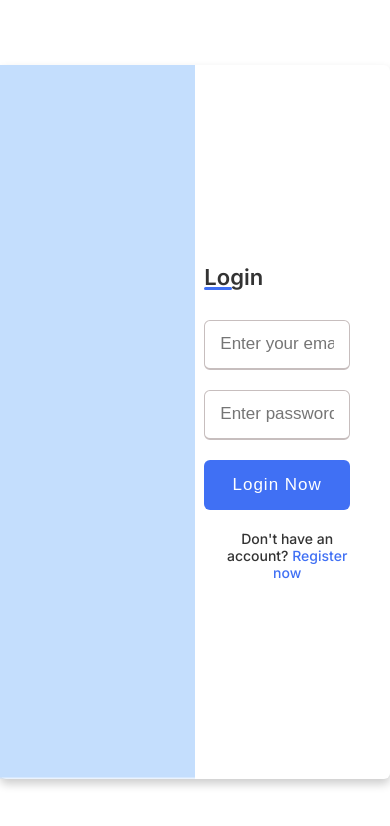
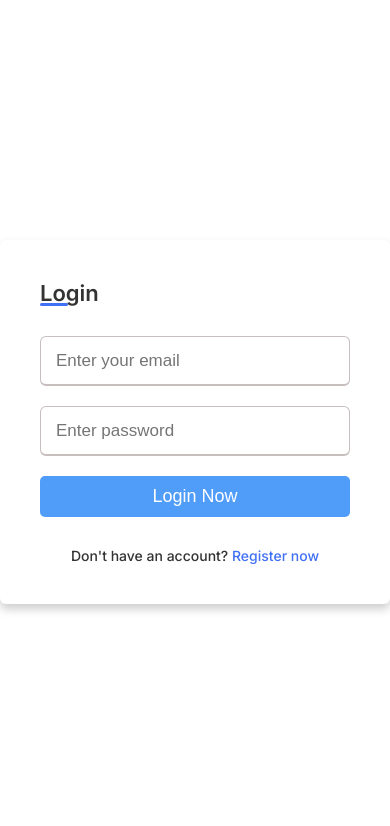
Before and after one commit to huyhoang-123/Landing-Page, a website: page screen/Register.html in a window 390 px wide. Drawn offline with Linux system fonts and the light colour scheme.

Commit message:
fix responsive for resgier/login page

```diff
--- a/assets/sass/style.scss
+++ b/assets/sass/style.scss
@@ -487,7 +487,7 @@ header {
   }
 }
 
-//Login-page
+//Login/Register-page
 .form-validation {
   position: absolute;
   display: flex;
@@ -507,12 +507,12 @@ header {
   .cover-img {
     position: absolute;
     top: 0;
-    left: 0;
+    left: 50%;
     width: 50%;
     height: 100%;
     z-index: 100;
       transition: all 1s ease;
-  transform-origin: right;
+  transform-origin: left;
   transform-style: preserve-3d;
     img{
       height: 100%;
@@ -537,7 +537,7 @@ header {
   form {
     margin-top: 3rem;
   }
-  &__box {
+  &__field-box {
     height: 5rem;
     margin: 2rem 0;
     input {
@@ -557,31 +557,27 @@ header {
         border-color: #4070f4;
       }
     }
-    &.button {
-      input {
-        color: #fff;
-        letter-spacing: 1px;
-        border: none;
-        background: #4070f4;
+  }
+  &__button {
         cursor: pointer;
+        width: 100%;
         &:hover {
           background: #0e4bf1;
         }
-      }
     }
-  }
   &__policy {
     display: flex;
     align-items: center;
+    column-gap: 0.5rem;
+    margin-bottom: 1rem;
   }
-  h3 {
+  p {
     color: #707070;
     font-size: 1.4rem;
     font-weight: 500;
-    margin-left: 1rem;
   }
   &__login {
-    h3 {
+    p {
       color: #333;
       width: 100%;
       text-align: center;
@@ -594,6 +590,11 @@ header {
       }
     }
   }
+  @media (max-width: 768px) {
+   .register-form,.Login-form {
+    width: 100%;
+   }
+  }
 }
 .active{
   transform: rotateY(-180deg);
--- a/screen/Register.html
+++ b/screen/Register.html
@@ -1,11 +1,11 @@
 <!DOCTYPE html>
 <html lang="en">
   <head>
-    <meta charset="UTF-8">
-    <meta name="viewport" content="width=device-width, initial-scale=1.0">
+    <meta charset="UTF-8" />
+    <meta name="viewport" content="width=device-width, initial-scale=1.0" />
     <link rel="icon" href="../assets/images/LogoIcon.png" />
     <link rel="stylesheet" href="/assets/sass/style.css" />
-    <title>Login</title>
+    <title id="pageTitle">Login</title>
     <link
       rel="stylesheet"
       href="https://cdnjs.cloudflare.com/ajax/libs/font-awesome/7.0.0/css/all.min.css"
@@ -23,55 +23,57 @@
   <body>
     <div class="form-validation">
       <div class="cover-img">
-        <img src="/assets/images/Image-container.png" alt="">
+        <img src="/assets/images/Image-container.png" alt="cover-img" />
       </div>
       <div class="register-form">
         <h2>Registration</h2>
         <form action="#">
-      <div class="form-validation__box">
-        <input type="text" placeholder="Enter your name" required>
+          <div class="form-validation__field-box">
+            <input type="text" placeholder="Enter your name" required />
           </div>
-      <div class="form-validation__box">
-        <input type="email" placeholder="Enter your email" required>
+          <div class="form-validation__field-box">
+            <input type="email" placeholder="Enter your email" required />
           </div>
-       <div class="form-validation__box">
-        <input type="text" placeholder="Address" required>
+          <div class="form-validation__field-box">
+            <input type="text" placeholder="Address" required />
           </div>
-       <div class="form-validation__box">
-        <input type="tel" placeholder="Phone Number" required >
+          <div class="form-validation__field-box">
+            <input type="tel" placeholder="Phone Number" required />
           </div>
-      <div class="form-validation__box">
-        <input type="password" placeholder="Create password" required>
+          <div class="form-validation__field-box">
+            <input type="password" placeholder="Create password" required />
           </div>
-      <div class="form-validation__box">
-        <input type="password" placeholder="Confirm password" required>
+          <div class="form-validation__field-box">
+            <input type="password" placeholder="Confirm password" required />
           </div>
           <div class="form-validation__policy">
-        <input type="checkbox">
-        <h3>I accept all terms & condition</h3>
+            <input type="checkbox" />
+            <p>I accept all terms & condition</p>
           </div>
-      <div class="form-validation__box button">
-        <input type="Submit" value="Register Now">
-      </div>
+          <button class="form-validation__button">Register Now</button>
           <div class="form-validation__login">
-        <h3>Already have an account? <a href="#" onclick="toggleMenu()">Login now</a></h3>
+            <p>
+              Already have an account?
+              <a href="#" onclick="toggleButton('Login')">Login now</a>
+            </p>
           </div>
         </form>
       </div>
       <div class="Login-form">
         <h2>Login</h2>
         <form action="#">
-      <div class="form-validation__box">
-        <input type="email" placeholder="Enter your email" required>
+          <div class="form-validation__field-box">
+            <input type="email" placeholder="Enter your email" required />
           </div>
-      <div class="form-validation__box">
-        <input type="password" placeholder="Enter password" required>
+          <div class="form-validation__field-box">
+            <input type="password" placeholder="Enter password" required />
           </div>
-      <div class="form-validation__box button">
-        <input type="Submit" value="Login Now">
-      </div>
+          <button class="form-validation__button">Login Now</button>
           <div class="form-validation__login">
-        <h3>Don't have an account? <a href="#" onclick="toggleMenu()">Register now</a></h3>
+            <p>
+              Don't have an account?
+              <a href="#" onclick="toggleButton('Register')">Register now</a>
+            </p>
           </div>
         </form>
       </div>
--- a/script/script.js
+++ b/script/script.js
@@ -1,9 +1,43 @@
-const navigate =(url)=>{
+const menu = document.querySelector('.cover-img');
+const pageTitle = document.getElementById('pageTitle');
+const formLogin = document.querySelector('.Login-form');
+const formRegister = document.querySelector('.register-form');
 
+const toggleDisplay = () => {
+    if (window.innerWidth <= 768) {
+        menu.style.display = 'none';
+        // Kiểm tra pageTitle để hiển thị form tương ứng
+        if (pageTitle.textContent === 'Login') {
+            formLogin.style.display = 'block';
+            formRegister.style.display = 'none';
+        } else if (pageTitle.textContent === 'Register') {
+            formRegister.style.display = 'block';
+            formLogin.style.display = 'none';
+        }
+    } else {
+        menu.style.display = 'block';
+        // Trên desktop, hiển thị cả hai form (hoặc theo logic ban đầu)
+        formLogin.style.display = 'block';
+        formRegister.style.display = 'block';
+    }
+}
+
+window.addEventListener("resize", toggleDisplay);
+const navigate = (url) => {
     window.location.href = url;
 };
 
-const toggleMenu = () => {
-    const menu = document.querySelector('.cover-img');
+const toggleButton = (message) => {
+    if (message === 'Login') {
+        pageTitle.textContent = 'Login';
+    }
+    else if (message === 'Register') {
+        pageTitle.textContent = 'Register';
+    }
     menu.classList.toggle('active');
+    // Gọi toggleDisplay để cập nhật hiển thị form
+    toggleDisplay();
 }
+
+// Gọi toggleDisplay khi trang load để thiết lập trạng thái ban đầu
+toggleDisplay();
```
Also changed, not shown: assets/sass/style.css, 1 other file. Lines whose indentation alone changed are shown as unchanged.
